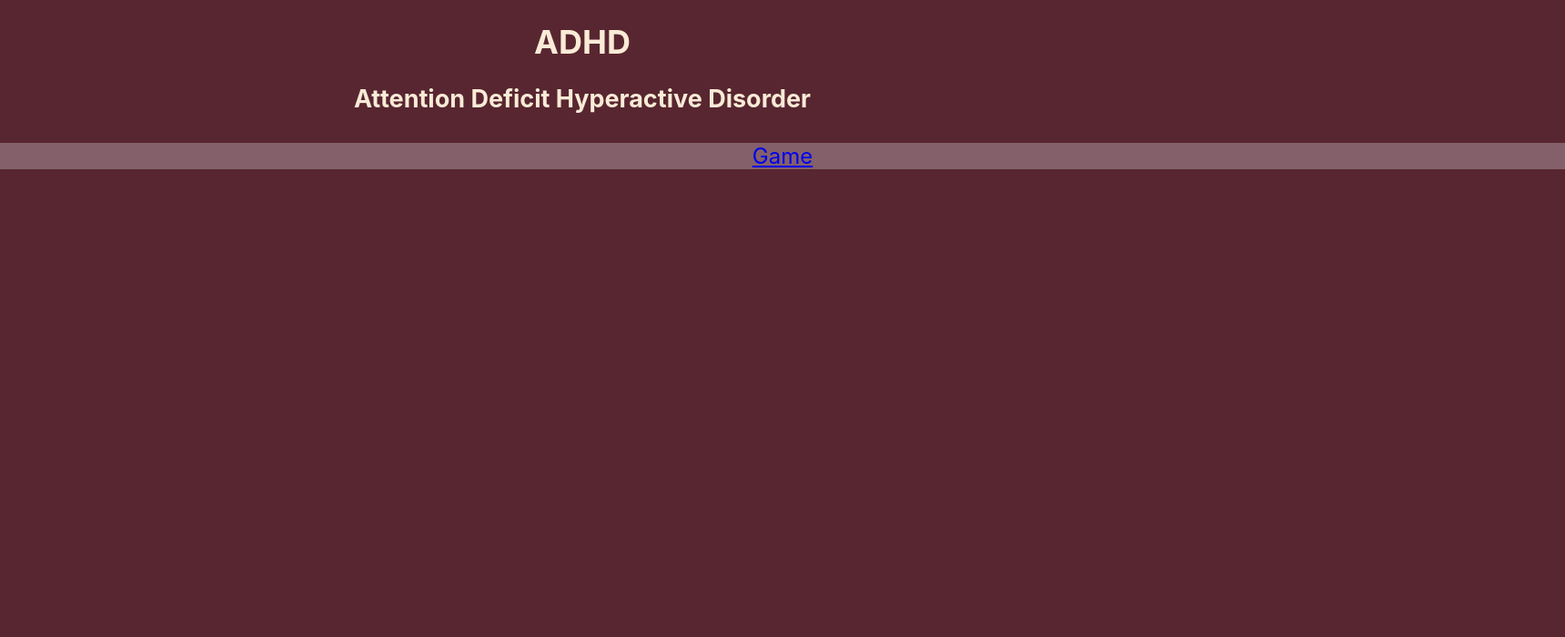
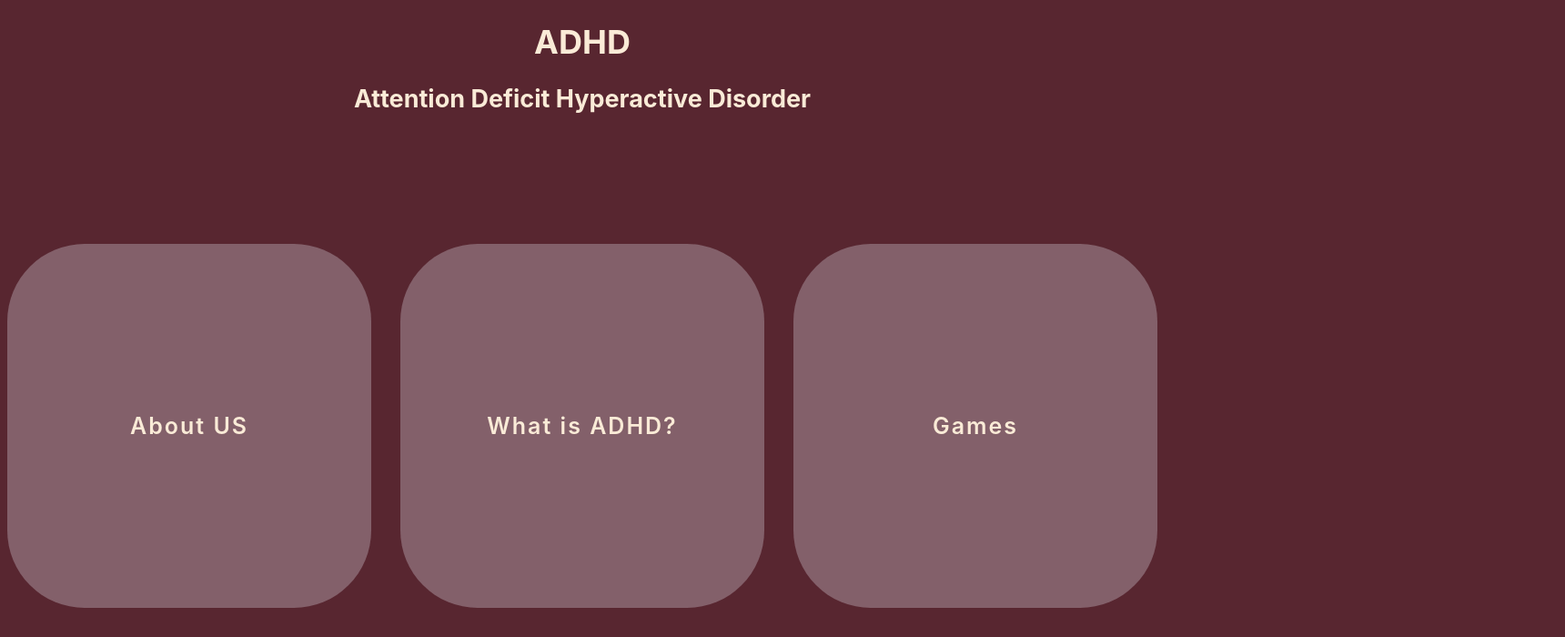
Before and after one commit to Noyalbabu/Dissertation_Implementation, a React (Create React App) app in the folder adhd/: page / in a window 1280 px wide. Shown: the top 700 px of the page at 91% size, 1720 px wide, since content can reach past the window. Built offline with nearby package versions, Linux system fonts and the light colour scheme.

Commit message:
added button

```diff
--- a/adhd/src/App.css
+++ b/adhd/src/App.css
@@ -1,15 +1,12 @@
 body{
   background-color: #582630;
 }
-.App {
-  text-align: center;
-  width: 215vh;
-  margin-top: 4vh;
-  background-color: #e7e7f04c;
-  color: white;
-  font-size: 1.5em;
+.App{
+  display: flex;
+  justify-content: center;
+  align-items: center;
+}
 
-}
 .App-header {
   background-color: #282c34;
   min-height: 100vh;
@@ -34,7 +31,11 @@ body{
 
 .heading{
   font-size: large;
+ align-items: center;
   text-align: center;
-  margin-top: 2vh;
   color:antiquewhite;
 }
+
+.button{
+  display: flex;
+}
--- a/adhd/src/App.js
+++ b/adhd/src/App.js
@@ -6,7 +6,7 @@ import About from './elements/about';
 import NavPage from './elements/navPage';
 function App() {
   return (
-    <div>
+    <div className='App'>
         <NavPage/>
     </div>
   );
--- /dev/null
+++ b/adhd/src/elements/ButtonStyle.css
@@ -0,0 +1,119 @@
+
+.box {
+    font-weight: 600;
+    display: flex;
+    align-items: center;
+    justify-content: center;
+    position: relative;
+    margin : 15vh 2vh 2vb 2vh;
+    width : 50vh;
+    height : 50vh;
+    background-color: #e7e7f04c;
+    border-radius : 85px;
+    font-size: 25px;
+    letter-spacing: 2px;
+    transition : 1s box-shadow;
+    cursor :pointer;
+}
+
+.box:hover{
+    box-shadow: 0 5px 35px 0px #e7e7f04c;
+}
+
+.box:hover::before, .box:hover::after{
+   display: block;
+   content : '';
+   position: absolute;
+   width : 50vh;
+   height : 50vh;
+   background-color: #e7e7f04c;
+   box-shadow: 1px 1px 10px #ffee00;
+   border-radius: 75px;
+   z-index: -1;
+   animation: 2s clockwise infinite;
+}
+
+.box:hover::after{
+    background-color: #e7e7f04c;
+    box-shadow: 1px 1px 10px #fb5902;
+    animation: 2s anticlockwise infinite;
+}
+
+/* keyframe names should match with teh animation name  */
+@keyframes clockwise {
+    0%{
+        top :-5px;
+        left :0px;
+    }
+    12%{
+        top :-2px;
+        left :2px;
+    }
+    25%{
+        top :0;
+        left :5px;
+    }
+    37%{
+        top :2px;
+        left :2px;
+    }
+    50%{
+        top :5px;
+        left :0;
+    }
+    62%{
+        top :2px;
+        left :-2px;
+    }
+    75%{
+        top :0;
+        left :-5px;
+    }
+    87%{
+        top :-2px;
+        left :-2px;
+    }
+    100%{
+        top :-5px;
+        left :0;
+    }
+}
+
+@keyframes anticlockwise {
+    0%{
+        top :-5px;
+        left :0px;
+    }
+    12%{
+        top :-2px;
+        left :2px;
+    }
+    25%{
+        top :0;
+        left :5px;
+    }
+    37%{
+        top :2px;
+        left :2px;
+    }
+    50%{
+        top :5px;
+        left :0;
+    }
+    62%{
+        top :2px;
+        left :-2px;
+    }
+    75%{
+        top :0;
+        left :-5px;
+    }
+    87%{
+        top :-2px;
+        left :-2px;
+    }
+    100%{
+        top :-5px;
+        left :0;
+    }
+}
--- /dev/null
+++ b/adhd/src/elements/ButtonStyle.js
@@ -0,0 +1,18 @@
+import React from 'react';
+import './ButtonStyle.css';
+
+const ButtonStyle = (props) =>{
+    return (
+        <>
+        <div className="wrap">
+            <div className="box">
+               {props.title}
+               {props.image}
+               <image src = {props.image}/>
+            </div>
+        </div>
+        </>
+    )
+}
+
+export default ButtonStyle;
--- a/adhd/src/elements/navPage.js
+++ b/adhd/src/elements/navPage.js
@@ -1,5 +1,6 @@
 import React from "react";
 import '../App.css';
+import ButtonStyle from "./ButtonStyle";
 
 function NavPage() {
         return (
@@ -7,9 +8,9 @@ function NavPage() {
                 <div className="heading">
                     <h1 >ADHD</h1>
                     <h2 >Attention Deficit Hyperactive Disorder</h2>
-                </div>
-                <div className="App">
-                    <a href="/game">Game</a>
+                    <div className="button">
+                    <ButtonStyle title = 'About US'/><ButtonStyle title = 'What is ADHD?'/><ButtonStyle title = 'Games'/>
+                    </div>
                 </div>
             </div>
         );
```
